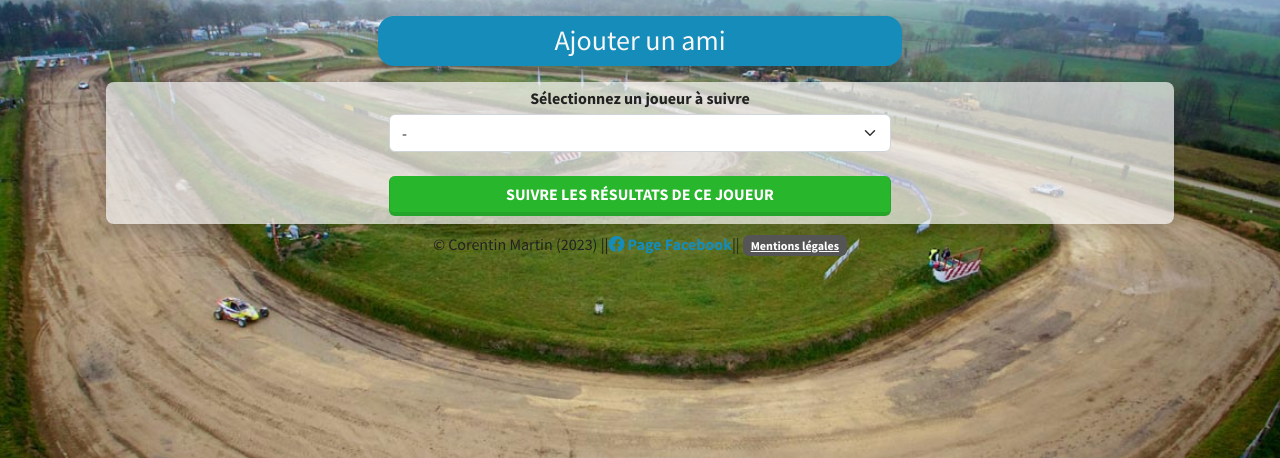
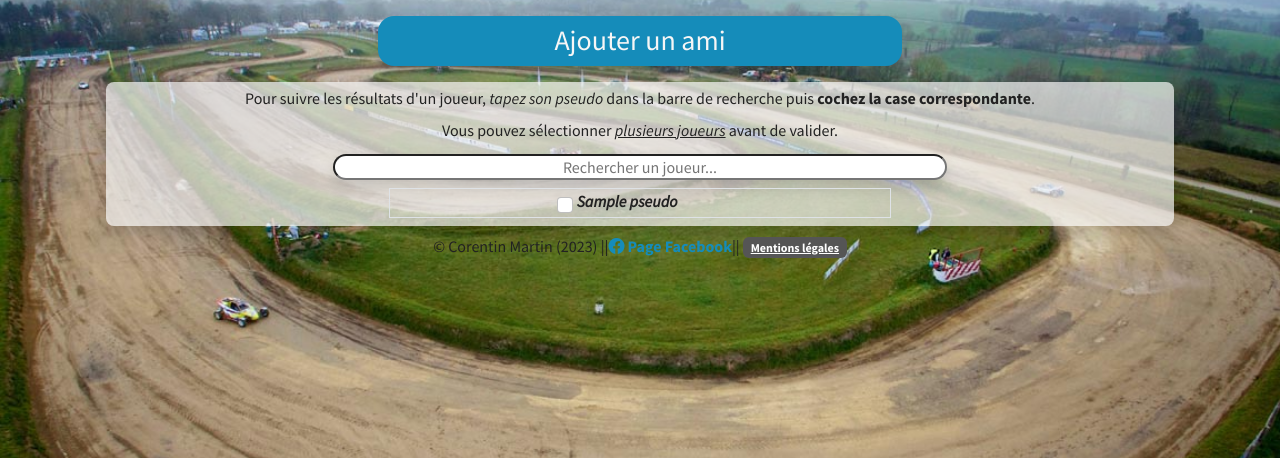
Before and after one commit to Corentin-Martin/PronAutocross, a PHP site: template app/views/user/addfriends.tpl.php in a window 1280 px wide. Shown: the part 120-578 px from the top of the page. Run offline with PHP 8.4, Linux system fonts and the light colour scheme; the template is opened without the code that fills it: most values are stand-ins (such as "Sample title", 1, 10 or a date in 2020); data that the repository does not hold is empty; some libraries are stand-ins or nearby versions; some web fonts are replaced.

Commit message:
possibilité de choix multiples + searchbar

```diff
--- a/app/views/user/addfriends.tpl.php
+++ b/app/views/user/addfriends.tpl.php
@@ -12,17 +12,28 @@
 
 <div class="row m-auto justify-content-center mt-3 bg-light rounded-3 mb-2 p-2 shadow lh-1" style="--bs-bg-opacity: .7; max-width: 85%;">
 
-<form class="col-6" action="" method="post">
-    <label for="addFriends" class="form-label col-12 fw-bold"> Sélectionnez un joueur à suivre
-        <select class="form-select mt-2" name="addFriends" id="addFriends">
-                <option value="">-</option>
-            <?php foreach ($players as $player) : ?>
-                <option value="<?= $player->getId() ?>"><?= $player->getPseudo() ?></option>
-            <?php endforeach; ?>
-        </select>
-    </label>
+<p>Pour suivre les résultats d'un joueur, <span class="fst-italic">tapez son pseudo</span> dans la barre de recherche puis <span class="fw-bold">cochez la case correspondante</span>.</p>
+<p>Vous pouvez sélectionner <span class="text-decoration-underline fst-italic">plusieurs joueurs</span> avant de valider.</p>
 
-    <button class="btn btn-success col-12 mt-3" type="submit">Suivre les résultats de ce joueur</button>
+<input type="text" class="col-12 col-sm-7 shadow rounded-4 mb-2" id="searchbar" onkeyup="searchbar()" placeholder="Rechercher un joueur...">
+
+
+
+<form class="col-12 col-sm-6" action="" method="post">
+<button class="btn btn-success col-12 mt-3 d-none sendFriends" type="submit">Suivre les résultats de ce(s) joueur(s)</button>
+
+    <div class="border col-12 d-flex flex-column align-items-center" id="playersList">
+    <?php foreach ($players as $player) : ?>
+        <div class="col-6 col-sm-4 text-start">
+        <label class="form-check-label mt-1 mb-1 fw-bold fst-italic" for="<?= $player->getId() ?>"><input type="checkbox" class="form-check-input me-1" name="<?= $player->getId() ?>" id="<?= $player->getId() ?>" value="<?= $player->getId() ?>"><?= $player->getPseudo() ?></label>
+        </div>
+    <?php endforeach; ?>
+    </div>
+
+<button class="btn btn-success col-12 mt-3 d-none sendFriends" type="submit">Suivre les résultats de ce(s) joueur(s)</button>
+
 </form>
 
 </div>
+
+<script src="<?= $baseURI ?>assets/js/friends.js"></script>
```
Also changed, not shown: app/Controllers/Users/UserCoreController.php (+23 -11 lines), public/assets/js/friends.js (added).
